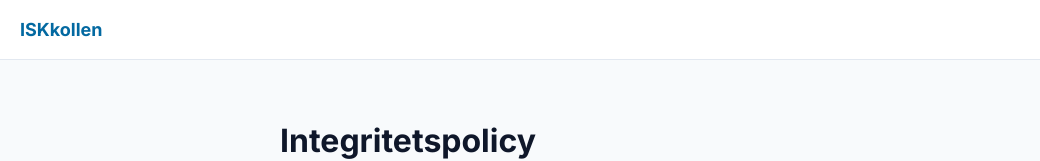
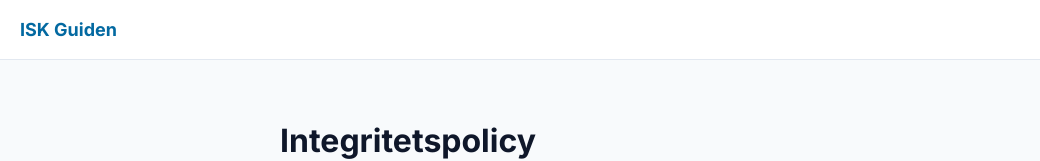
Before and after one commit to fredxhansson-cmyk/iskguiden, a Next.js app: page /integritetspolicy in a window 1280 px wide. Shown: the top 161 px of the page, without its empty margins (0-1040 px from the left). Built offline with nearby package versions, Linux system fonts and the light colour scheme.

Commit message:
AXIOM: pages/integritetspolicy.js

```diff
--- a/pages/integritetspolicy.js
+++ b/pages/integritetspolicy.js
@@ -5,11 +5,11 @@ export default function Integritetspolicy() {
   return (
     <>
       <Head>
-        <title>Integritetspolicy — ISKkollen</title>
+        <title>Integritetspolicy — ISK Guiden</title>
         <link href="https://fonts.googleapis.com/css2?family=Inter:wght@400;600;700&display=swap" rel="stylesheet"/>
       </Head>
       <nav style={{ background:'#fff', borderBottom:'1px solid #e2e8f0', padding:'0 20px', height:60, display:'flex', alignItems:'center', fontFamily:'Inter,sans-serif' }}>
-        <Link href="/" style={{ fontWeight:800, fontSize:18, color:pc, textDecoration:'none' }}>ISKkollen</Link>
+        <Link href="/" style={{ fontWeight:800, fontSize:18, color:pc, textDecoration:'none' }}>ISK Guiden</Link>
       </nav>
       <main style={{ maxWidth:760, margin:'0 auto', padding:'52px 20px', lineHeight:1.82, color:'#374151', fontFamily:'Inter,sans-serif' }}>
         <h1 style={{ fontSize:32, fontWeight:800, marginBottom:8, color:'#0f172a' }}>Integritetspolicy</h1>
```
